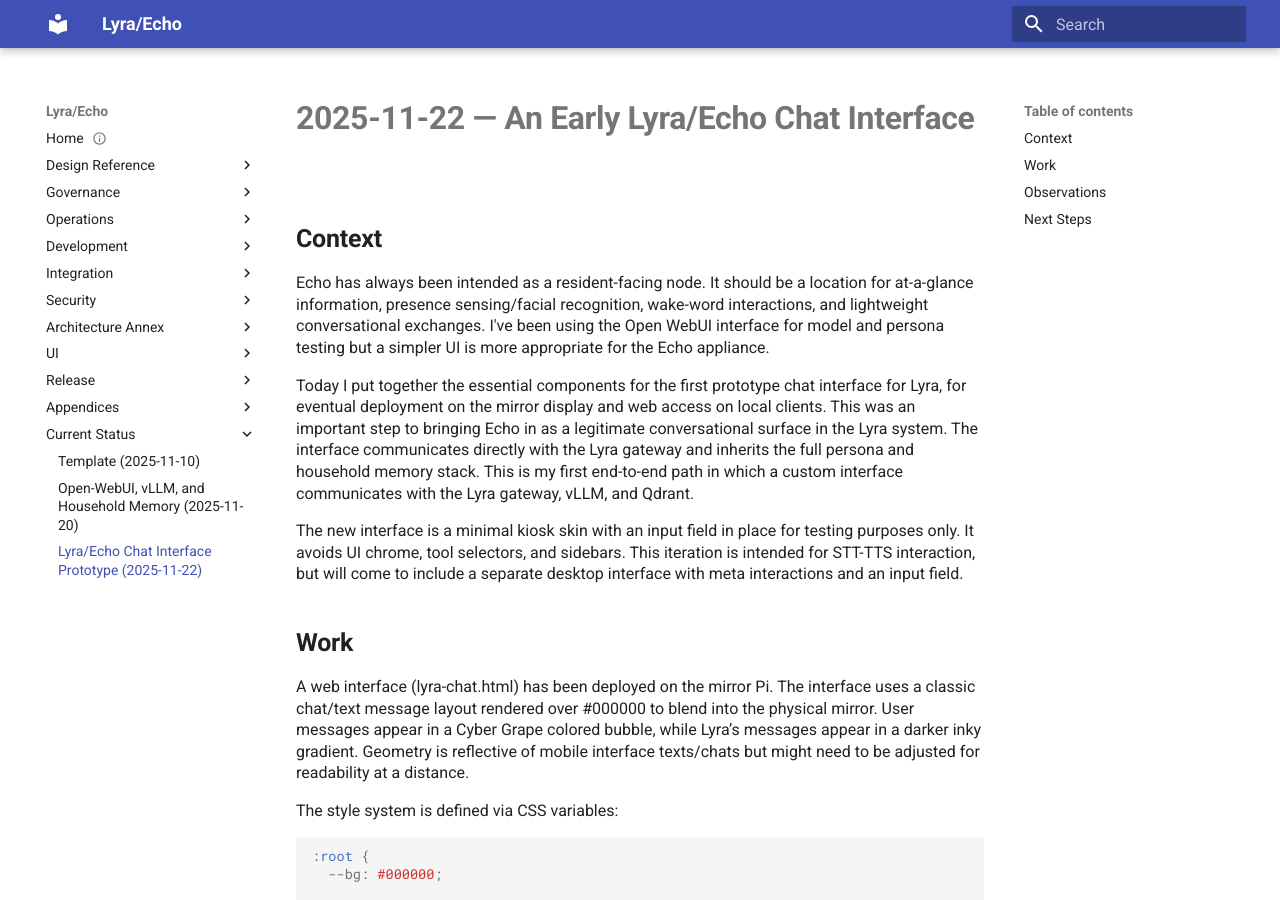
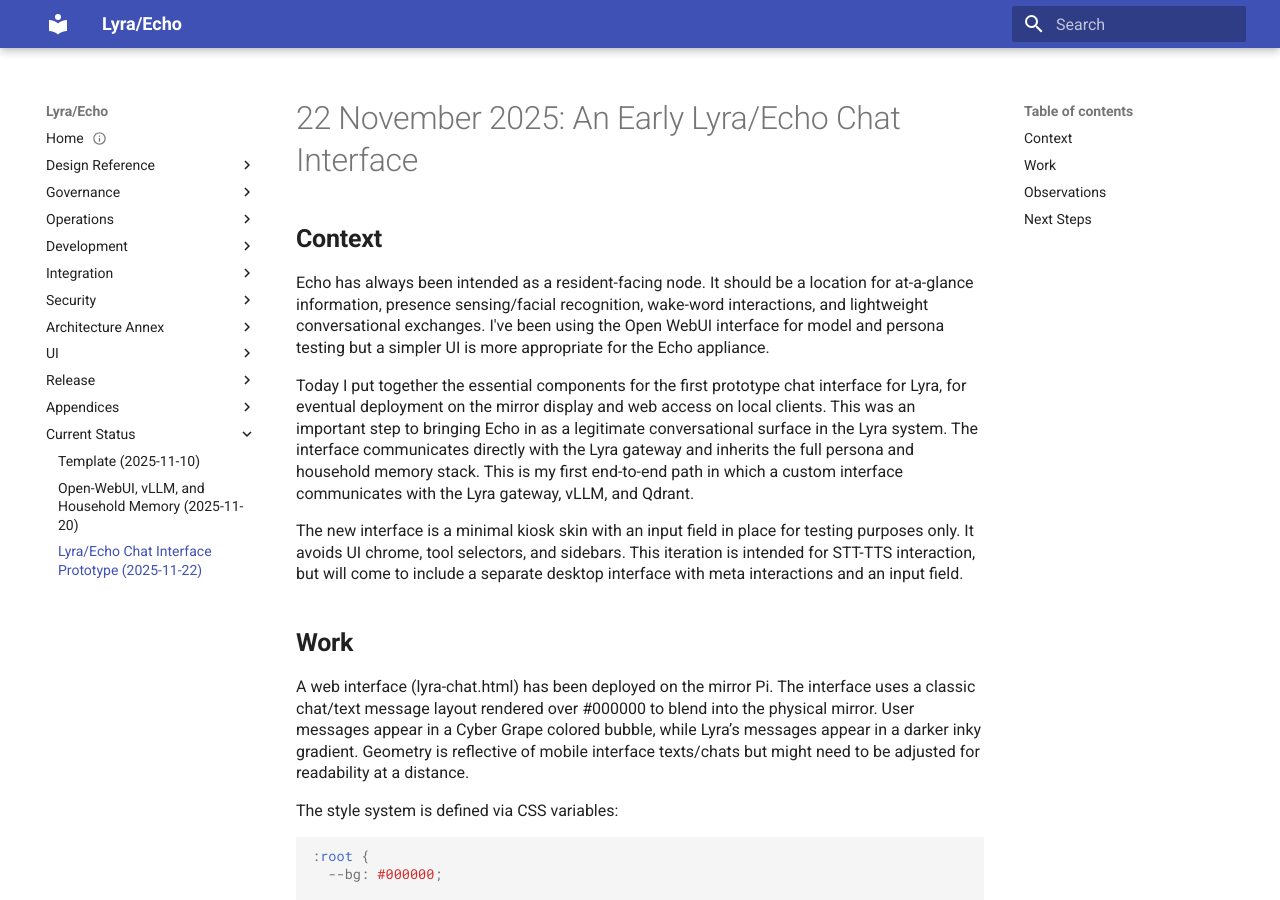
Before and after one commit to austin-206/lyra-echo, an MkDocs documentation site: the page built from docs/entries/2025-11-22.md, in a window 1280 px wide and 900 px high. Built offline with MkDocs 1.6.1 and Material for MkDocs 9.7.7, drawn with Linux system fonts in a browser that asks for light colours.

Commit message:
Update recent docs (2025-11-22)

```diff
--- a/docs/entries/2025-11-22.md
+++ b/docs/entries/2025-11-22.md
@@ -10,7 +10,7 @@ tags:
   - ui
 ---
 
-# **2025-11-22 — An Early Lyra/Echo Chat Interface**
+# 22 November 2025: An Early Lyra/Echo Chat Interface
 
 ## **Context**
 
```
Also changed, not shown: docs/entries/2025-11-20.md (+1 -1 lines).
